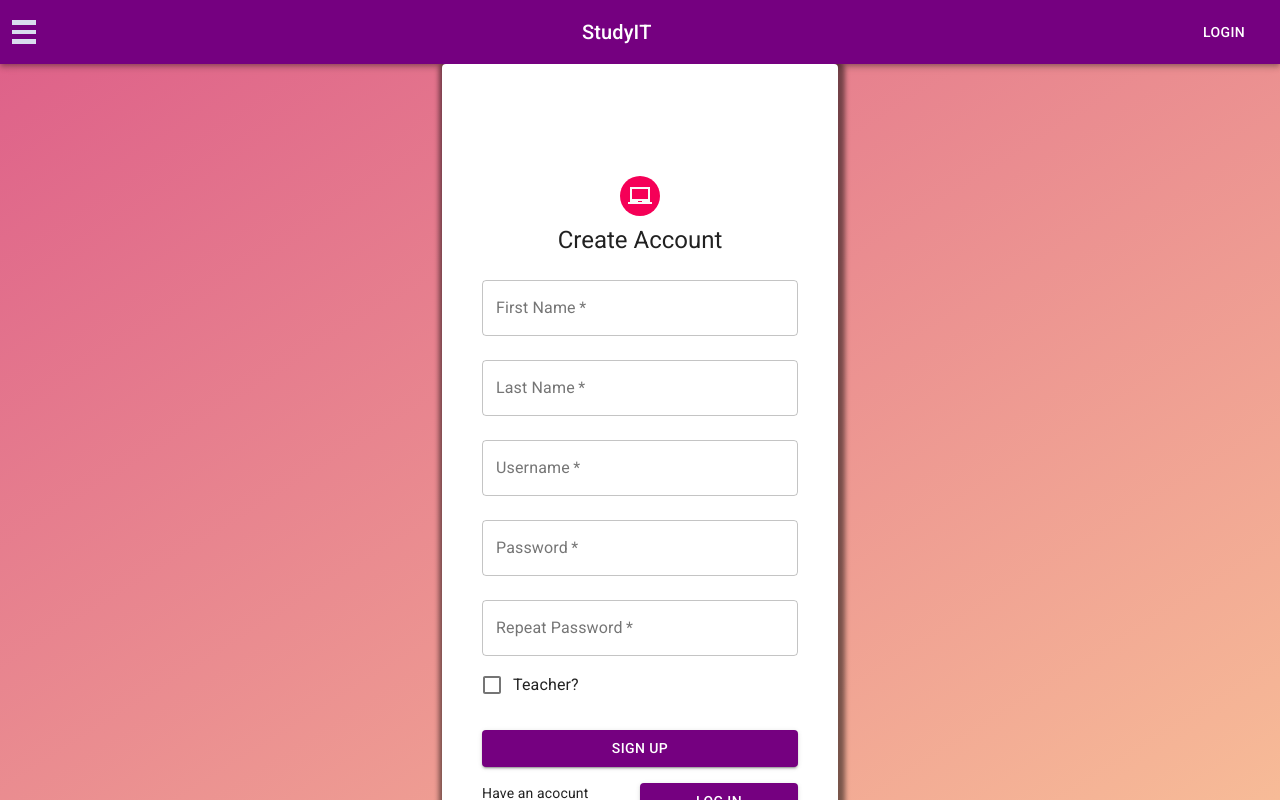
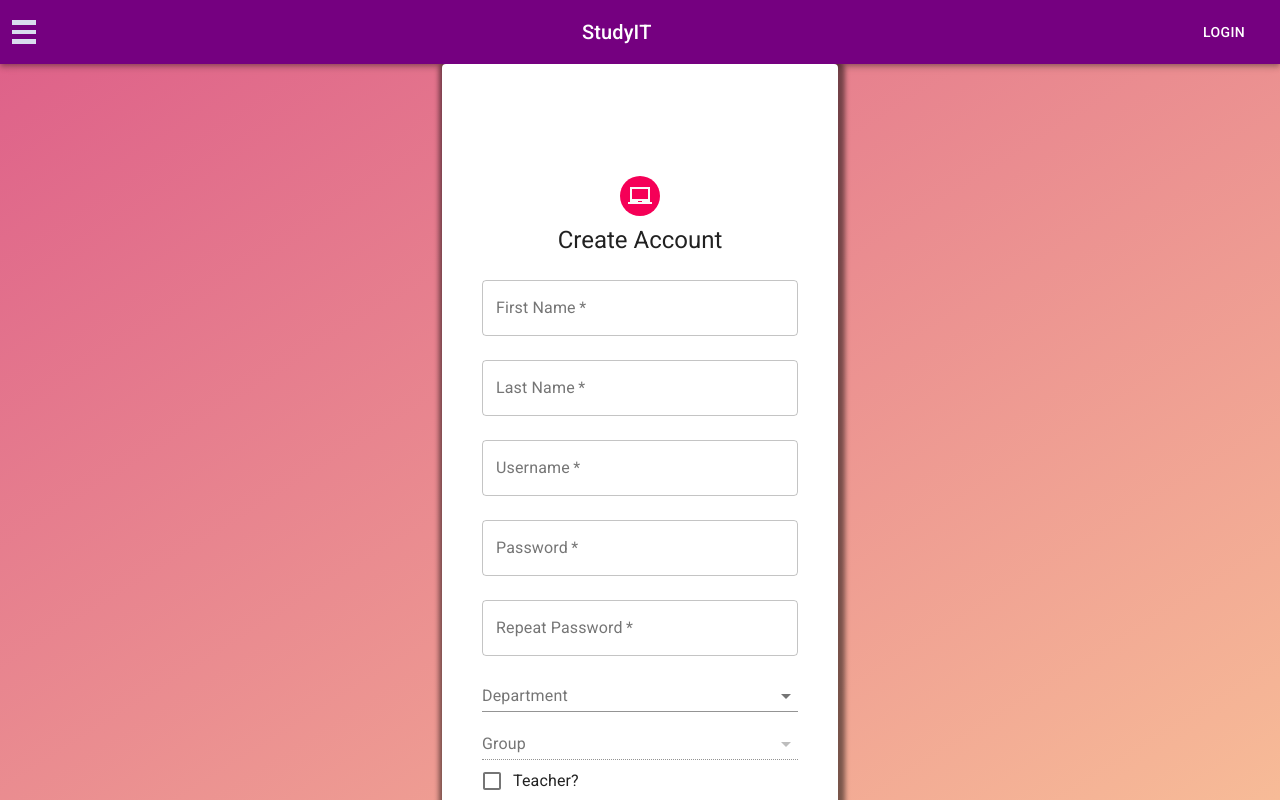
Before and after one commit to StudyIT-team/frontend, a React (Create React App) app: page /register in a window 1280 px wide. Shown: the top 800 px of the page. Built offline with nearby package versions, Linux system fonts and the light colour scheme.

Commit message:
[ StudyIT #81 ] added department and group dropdowns; with hardcoded values for now iei :)

```diff
--- a/src/screens/register-screen.js
+++ b/src/screens/register-screen.js
@@ -14,6 +14,10 @@ import LaptopChromebookIcon from '@material-ui/icons/LaptopChromebook';
 import Grid from '@material-ui/core/Grid';
 import { withRouter } from 'react-router-dom';
 import registerService from '../services/register-service';
+import FormControl from '@material-ui/core/FormControl';
+import Select from '@material-ui/core/Select';
+import InputLabel from '@material-ui/core/InputLabel';
+import MenuItem from '@material-ui/core/MenuItem';
 
 const useStyles = theme => ({
     '@global': {
@@ -51,6 +55,7 @@ class RegisterScreen extends React.Component {
             repeatedPassword: "",
             isTeacher: false,
             hasRegistered: false,
+            groupSelectedDisabled: true,
         }
     }
 
@@ -107,6 +112,10 @@ class RegisterScreen extends React.Component {
     redirectToLogin(event) {
         const login_path = '/login';
         this.props.history.push(login_path);
+    }
+
+    selectedDepartment(event) {
+        this.setState( {groupSelectedDisabled: false} )
     }
 
     render() {
@@ -184,6 +193,33 @@ class RegisterScreen extends React.Component {
                                     autoFocus
                                     onChange = { this.changeRepeatedPassword.bind(this) }
                                 />
+                                <FormControl fullWidth className={classes.formControl}>
+                                     <InputLabel id="departmentLabel">
+                                        Department
+                                    </InputLabel>
+                                    <Select
+                                        labelId = "departmentLabel"
+                                        id = "departmentSelect"
+                                        onChange = { this.selectedDepartment.bind(this)} >
+                                        <MenuItem value={10}>Computer Science in English</MenuItem>
+                                        <MenuItem value={20}>Computer Science in Romanian</MenuItem>
+                                        <MenuItem value={30}>Mathematics in German</MenuItem>
+                                    </Select>
+                                </FormControl>
+                                <FormControl fullWidth className={classes.formControl}>
+                                     <InputLabel id="groupLabel">
+                                        Group
+                                    </InputLabel>
+                                    <Select
+                                        disabled = {(this.state.groupSelectedDisabled)? "disabled" : ""}
+                                        labelId = "groupLabel"
+                                        id = "groupSelect"
+                                        ref = "groupSelect" >
+                                        <MenuItem value={10}>931</MenuItem>
+                                        <MenuItem value={20}>932</MenuItem>
+                                        <MenuItem value={30}>933</MenuItem>
+                                    </Select>
+                                </FormControl>
                                 <FormControlLabel
                                     control = {<Checkbox value="remember" color="primary" />}
                                     label = "Teacher?"
```
